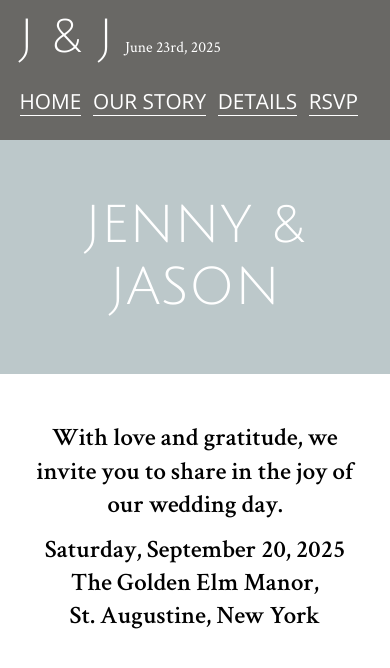
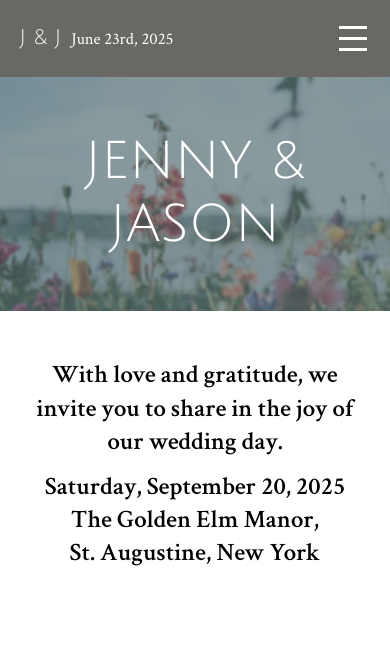
Before and after one commit to PaolaRozanski/J-J, a plain HTML site: page index.html in a window 390 px wide. Shown: the top 668 px of the page. Drawn offline with nearby package versions, Linux system fonts and the light colour scheme.

Commit message:
infelizmente ainda não está pronto

```diff
--- a/CSS/style.css
+++ b/CSS/style.css
@@ -93,7 +93,63 @@ header div.tudo nav ul li a {
   font-weight: lighter;
   font-family: 'Open Sans', sans-serif;
 }
+.navbar{
+  display: flex;
+  justify-content: space-between;
+  align-items: center;
+  padding: 0 5vw;
+  position: relative;
+}
 
+.logo{
+  display: flex;
+  gap: 10px;
+  align-items: baseline;
+}
+
+.logo h1 a{
+  color: white;
+}
+
+.logo p{
+  color: white;
+  font-size: 0.8rem;
+}
+
+/* menu normal (desktop) */
+
+.nav-links{
+  display: flex;
+  gap: 3vw;
+}
+
+.nav-links a{
+  color: white;
+  font-family: 'Open Sans', sans-serif;
+  border-bottom: 1px solid white;
+}
+
+/* checkbox escondido */
+
+#menu-check{
+  display: none;
+}
+
+/* botão hamburguer */
+
+.menu-hamburguer{
+  display: none;
+  flex-direction: column;
+  cursor: pointer;
+}
+
+.menu-hamburguer span{
+  width: 28px;
+  height: 3px;
+  background: white;
+  margin: 4px;
+  display: block;
+}
 
 /*Main*/
 
@@ -439,6 +495,31 @@ section.registro div.texto button:hover {
 /*MEDIA*/
 
 @media (max-width: 600px) {
+  .menu-hamburguer{
+    display: flex;
+  }
+
+  .nav-links{
+    position: absolute;
+    top: 60px;
+    right: 0;
+    background: #696865;
+    width: 100%;
+    flex-direction: column;
+    align-items: center;
+    display: none;
+    padding: 20px 0;
+  }
+
+  .nav-links li{
+    margin: 10px 0;
+  }
+
+  /* quando clicar no hamburguer */
+
+  #menu-check:checked ~ .nav-links{
+    display: flex;
+  }
 
   p {
     font-size: 1.2rem;
@@ -456,34 +537,34 @@ section.registro div.texto button:hover {
     position: relative;
     height: 60vw;
     width: 100%;
-    overflow: hidden; /* Esconde as bordas borradas do efeito blur */
+    overflow: hidden;
     display: flex;
     align-items: center;
     justify-content: center;
   }
 
   section.banner::before {
-    content: ""; /*Pra mostrar o que tem no before (ou after)*/
+    content: "";
     position: absolute;
     top: 0;
     left: 0;
     width: 100%;
     height: 60vw;
 
-    background-image: linear-gradient(#41626959, #41626959), url(../src/images/1img.png);
+    background-image: linear-gradient(#41626959, #41626959), url(../scr/image\ 2.png);
     background-size: cover;
     background-position: center;
 
 
     filter: blur(1px);
 
-    transform: scale(1.1); /* Aumenta o tamanho pro blur não ficar com borda branca */
+    transform: scale(1.1);
     z-index: 1;
   }
 
   section.banner h2 {
     position: relative;
-    z-index: 2; /* Para que o texto fique em cima do fundo */
+    z-index: 2;
     color: white;
     margin: 0;
     text-align: center;
--- a/index.html
+++ b/index.html
@@ -5,36 +5,38 @@
   <meta charset="UTF-8">
   <meta name="viewport" content="width=device-width, initial-scale=1.0">
   <title>Jenny & Jason</title>
-  <link rel="stylesheet" href="css/reset.css">
-  <link rel="stylesheet" href="css/style.css">
+  <link rel="stylesheet" href="CSS/reset.css">
+  <link rel="stylesheet" href="CSS/style.css">
 </head>
 
 <body>
   <header>
+  <nav class="navbar">
 
-    <div class="tudo">
-      <nav>
     <div class="logo">
       <h1><a href="home.html">J & J</a></h1>
       <p>June 23rd, 2025</p>
     </div>
-        <ul>
-          <li>
-            <a href="home.html" class="atual">HOME</a>
-          </li>
-          <li>
-            <a href="story.html">OUR STORY</a>
-          </li>
-          <li>
-            <a href="details.html">DETAILS</a>
-          </li>
-          <li>
-            <a href="rsvp.html">RSVP</a>
-          </li>
+
+    <!-- checkbox controla o menu -->
+    <input type="checkbox" id="menu-check">
+
+    <!-- botão hamburguer -->
+    <label for="menu-check" class="menu-hamburguer">
+      <span></span>
+      <span></span>
+      <span></span>
+    </label>
+
+    <!-- menu -->
+    <ul class="nav-links">
+      <li><a href="home.html">HOME</a></li>
+      <li><a href="story.html">OUR STORY</a></li>
+      <li><a href="details.html">DETAILS</a></li>
+      <li><a href="rsvp.html">RSVP</a></li>
     </ul>
+
   </nav>
-    </div>
-
 </header>
   <main>
     <section class="banner">
@@ -92,7 +94,8 @@
           registry
         </h3>
         <p>
-                Your presence is the most cherished gift. Should you wish to contribute, we’ve created a honeymoon registry to help us embark on a memorable adventure to the Amalfi Coast.
+          Your presence is the most cherished gift. Should you wish to contribute, we’ve created a honeymoon registry to
+          help us embark on a memorable adventure to the Amalfi Coast.
         </p>
         <button>
           go to registry
@@ -105,7 +108,8 @@
         <div class="conteudo">
           <h3>Dress Code</h3>
 
-            <p>The ceremony will be held in a church, so we suggest modest clothing appropriate for a religious setting.</p>
+          <p>The ceremony will be held in a church, so we suggest modest clothing appropriate for a religious setting.
+          </p>
 
           <p>Please avoid wearing white, traditionally reserved for the bride.</p>
 
@@ -134,6 +138,7 @@
       <p class="footer-date">SEPTEMBER 20, 2025</p>
     </div>
   </footer>
+
 </body>
 
 </html>
```
Lines whose indentation alone changed are shown as unchanged.
